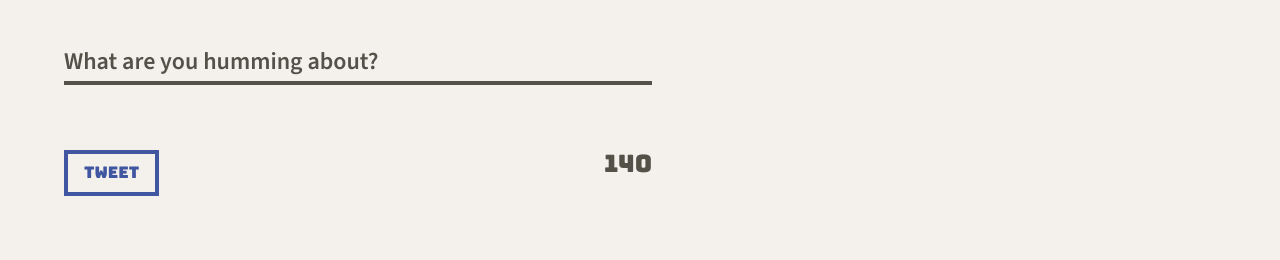
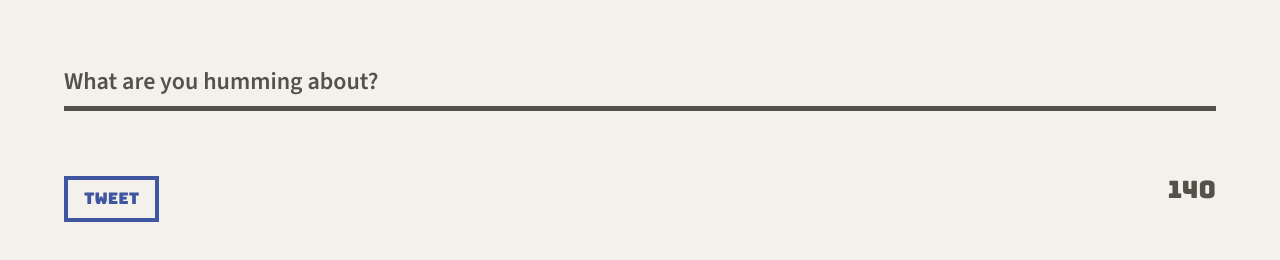
Before and after one commit to beccasbizarreadventure/tweeter, a website: page public/index.html in a window 1280 px wide. Shown: the part 522-782 px from the top of the page. Drawn offline with nearby package versions, Linux system fonts and the light colour scheme.

Commit message:
Compelete styling tweeter textbox, add POST method and /tweets/ action to HTML

```diff
--- a/public/index.html
+++ b/public/index.html
@@ -48,7 +48,7 @@
     <!-- Page-specific (main) content here -->
     <main class="container">
       <section class="new-tweet">
-        <form>
+        <form action="/tweets/" method="POST">
           <label for="tweet-text">What are you humming about?</label>
           <textarea name="text" id="tweet-text"></textarea>
           <div class = "tweet-box">
--- a/public/styles/new-tweet.css
+++ b/public/styles/new-tweet.css
@@ -2,26 +2,23 @@ section.new-tweet {
     display: flex;
     flex-direction: column;
     justify-content: center;
-    align-items: flex-start;
     background-color: inherit;
 }
 
 label {
   display: inline-flex;
-  padding-top: 50px;
-  padding-bottom: 5px;
+  width: 100%;
+  padding-top: 70px;
+  padding-bottom: 10px;
   font-weight: 600;
 }
 
 textarea {
   width: 100%;
-  border-left: none;
-  border-right: none;
-  border-bottom: none;
-  border-top-width: 4px;
-  border-top-color: #545149;
+  border: none;
   background-color: inherit;
   resize: none;
+  border-top: 5px solid #545149;
 }
 
 div.tweet-box {
--- a/server/data-files/initial-tweets.json
+++ b/server/data-files/initial-tweets.json
@@ -8,7 +8,7 @@
     "content": {
       "text": "If I have seen further it is by standing on the shoulders of giants"
     },
-    "created_at": 1710187940658
+    "created_at": 1710200994831
   },
   {
     "user": {
@@ -19,6 +19,6 @@
     "content": {
       "text": "Je pense , donc je suis"
     },
-    "created_at": 1710274340658
+    "created_at": 1710287394831
   }
 ]
```
